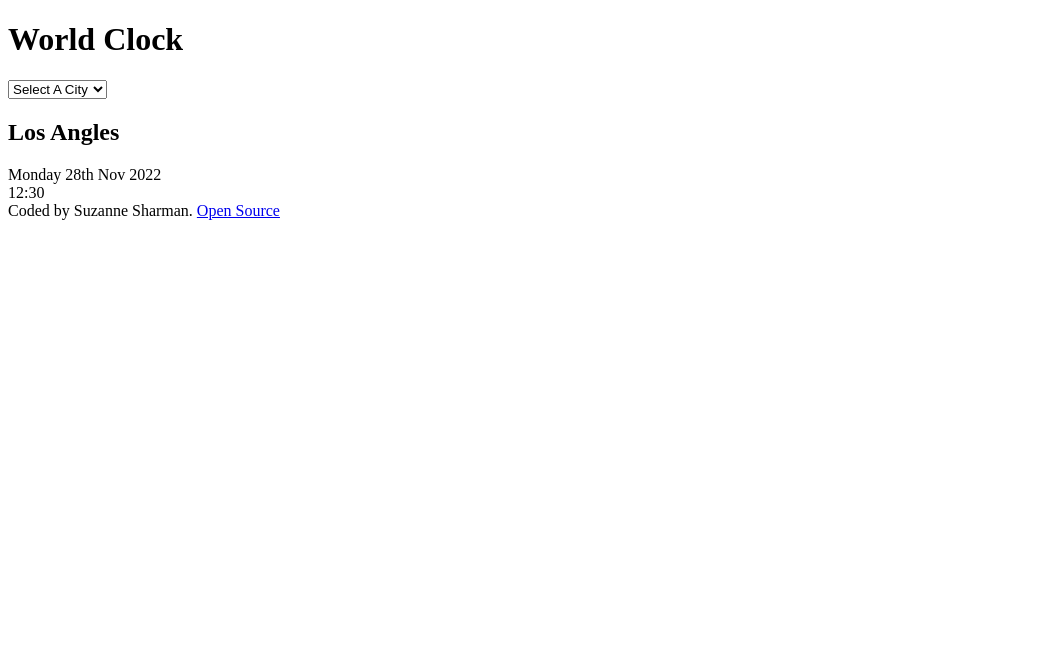
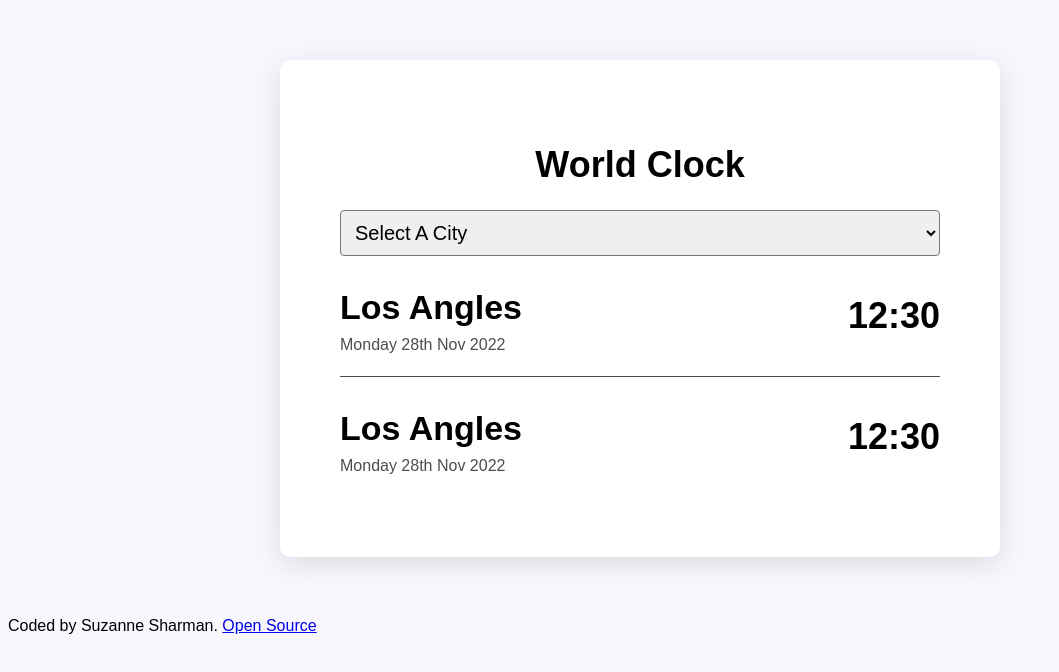
Before and after one commit to suzStar/worldClock, a plain HTML site: page index.html in a window 1280 px wide. Shown: the whole page, without its empty margins (0-1059 px from the left). Drawn offline with nearby package versions, Linux system fonts and the light colour scheme.

Commit message:
Added in CSS

```diff
--- a/index.html
+++ b/index.html
@@ -25,10 +25,22 @@
         </select>
 
         <div class="city">
-            <h2>Los Angles</h2>
-            <div class="date">Monday 28th Nov 2022</div>
-            <div class="time">12:30 </div>
+            <div class="cityInfo">
+                <h2>Los Angles</h2>
+                <div class="date">Monday 28th Nov 2022</div>
+            </div>
+            <div class="time">12:30
+            </div>
         </div>
+        <div class="city">
+            <div class="cityInfo">
+                <h2>Los Angles</h2>
+                <div class="date">Monday 28th Nov 2022</div>
+            </div>
+            <div class="time">12:30
+            </div>
+        </div>
+
     </div>
     <footer>
         Coded by Suzanne Sharman. <a href="https://github.com/suzStar/worldClock">Open Source</a>
--- a/src/style.css
+++ b/src/style.css
@@ -0,0 +1,55 @@
+body {
+    background-color: #f9f7fe;
+    font-family: sans-serif;
+}
+
+.container {
+    max-width: 600px;
+    margin: 60px auto;
+    background: white;
+    padding: 60px;
+    border-radius: 10px;
+    box-shadow: rgba(100, 100, 111, 0.2) 0px 7px 29px 0px;
+}
+
+h1 {
+    text-align: center;
+    font-size: 36px;
+}
+
+h2 {
+    margin: 9px 0;
+    font-size: 34px;
+}
+
+select {
+    display: block;
+    width: 100%;
+    padding: 10px;
+    border-radius: 4px;
+    font-size: 20px;
+}
+
+.city {
+    display: grid;
+    grid-template-columns: 445px 150px;
+    grid-gap: 5px;
+    align-items: center;
+    padding: 5px 0;
+    border-bottom: 1.3px solid #4D4D4D;
+}
+
+.city:last-child {
+    border-bottom: none;
+}
+
+.date {
+    color: #4D4D4D;
+}
+
+.time {
+    line-height: 110px;
+    text-align: end;
+    font-size: 36px;
+    font-weight: bold;
+}
```
